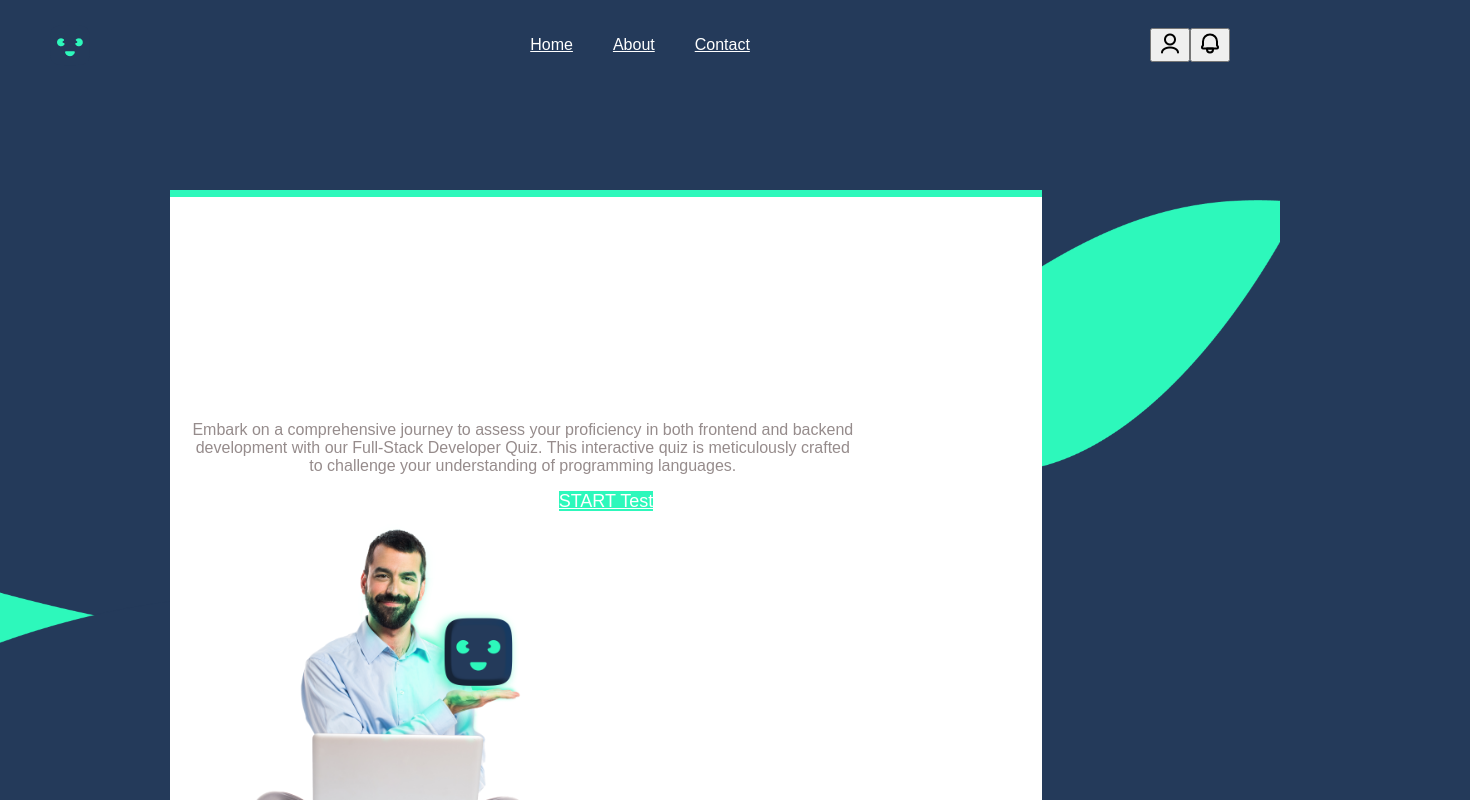
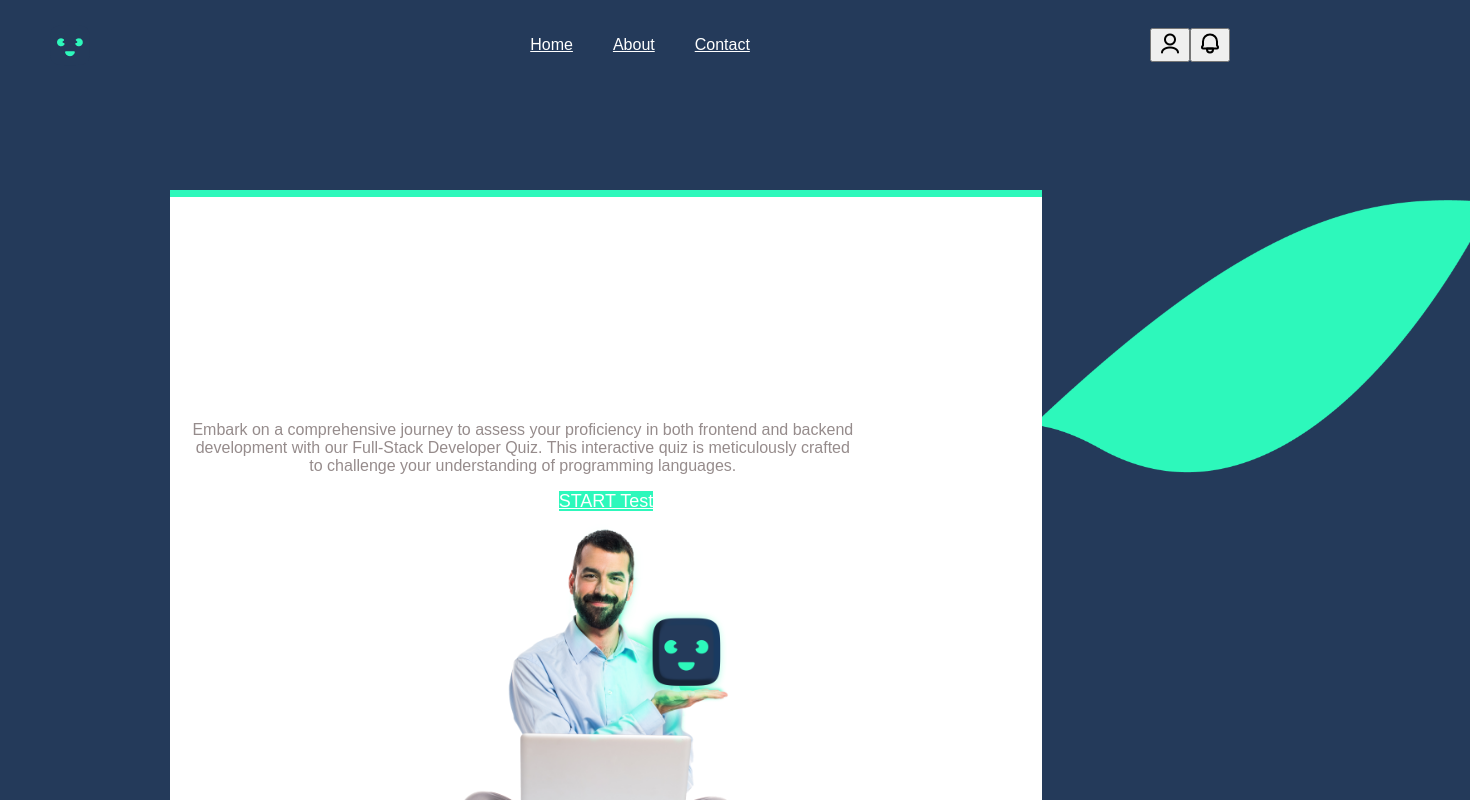
Before and after one commit to mibanas/ItQuizRecruter, a React (Create React App) app: page / in a window 1280 px wide. Shown: the top 800 px of the page, 1470 px wide, since content can reach past the window. Built offline with nearby package versions, Linux system fonts and the light colour scheme.

Commit message:
fix content

```diff
--- a/src/Composants/MyContent.jsx
+++ b/src/Composants/MyContent.jsx
@@ -4,21 +4,23 @@ import vector1 from '../Assets/Img/Vector1.png';
 import vector2 from '../Assets/Img/Vector2.png';
 
 import '../Styles/content.css'
+import { Link } from 'react-router-dom';
+import Quiz from '../Pages/Quiz';
 
 const MyContent = () => {
   return (
-    <div>
-      <div className="content">
+    <div className="content">
+      <div >
         <div>
           <h1>Discover Your Expertise: Try Our Knowledge Test!</h1>
           <p>Embark on a comprehensive journey to assess your proficiency in both frontend and backend development with our Full-Stack Developer Quiz. This interactive quiz is meticulously crafted to challenge your understanding of programming languages.</p>
-          <a id="btn2" href="#">START Test</a>
+          <Link id="btn2" to='/Quiz'>START Test</Link>
         </div>
-        <img id="pic1" src={image2} />
+        <img id="pic1" src={image2} alt=''/>
       </div>
 
-      <img id="pic2" src={vector1} />
-      <img id="pic3" src={vector2} />
+      <img id="pic2" src={vector1} alt=''/>
+      <img id="pic3" src={vector2} alt='' />
     </div>
   );
 };
```
